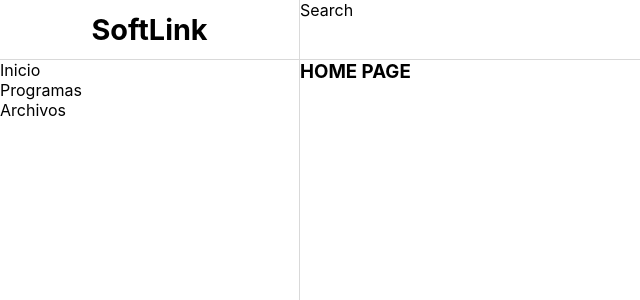
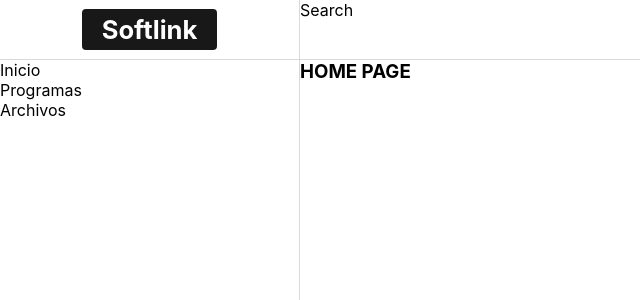
Before and after one commit to munozrc/app-village, a React (Create React App) app: page / in a window 1280 px wide. Shown: the top 300 px of the page, without its empty margins (0-640 px from the left). Built offline with nearby package versions, Linux system fonts and the light colour scheme.

Commit message:
create logo style

```diff
--- a/src/index.tsx
+++ b/src/index.tsx
@@ -20,6 +20,7 @@ const GlobalStyle = createGlobalStyle`
     sans-serif;
     -webkit-font-smoothing: antialiased;
     -moz-osx-font-smoothing: grayscale;
+    background: white;
   }
 `;
 
--- a/src/layouts/Header.tsx
+++ b/src/layouts/Header.tsx
@@ -5,7 +5,7 @@ export default function Header() {
   return (
     <HeaderContainer>
       <ContainerLogo>
-        <Logo>SoftLink</Logo>
+        <Logo>Softlink</Logo>
       </ContainerLogo>
       <div>Search</div>
     </HeaderContainer>
@@ -20,5 +20,9 @@ const ContainerLogo = styled.div`
   border-right: 1px solid rgba(68, 68, 68, 0.2);
 `;
 const Logo = styled.h1`
-  font-size: 1.8em;
+  font-size: 1.6em;
+  background: #181818;
+  color: white;
+  border-radius: 4px;
+  padding: 5px 20px;
 `;
```
